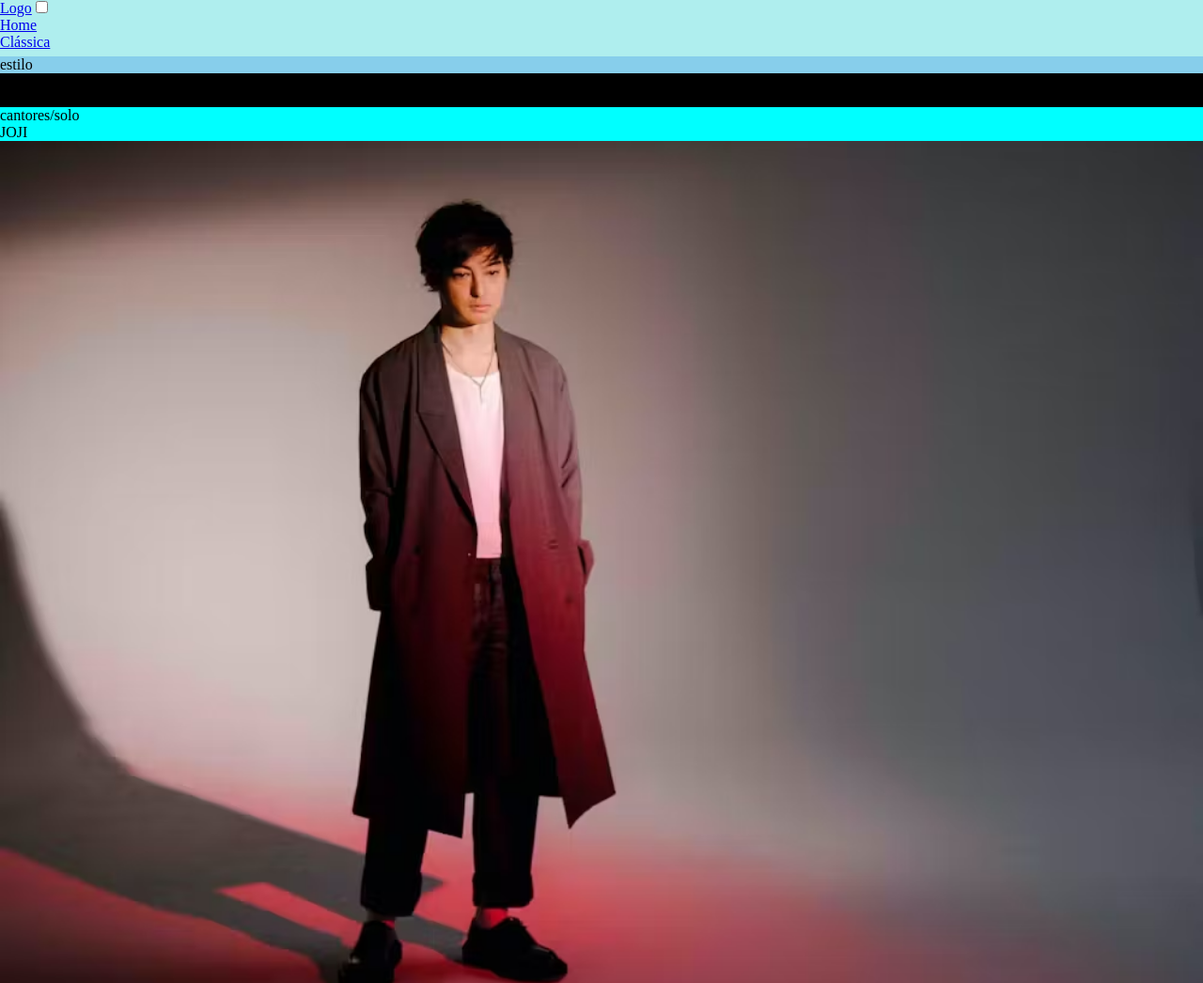
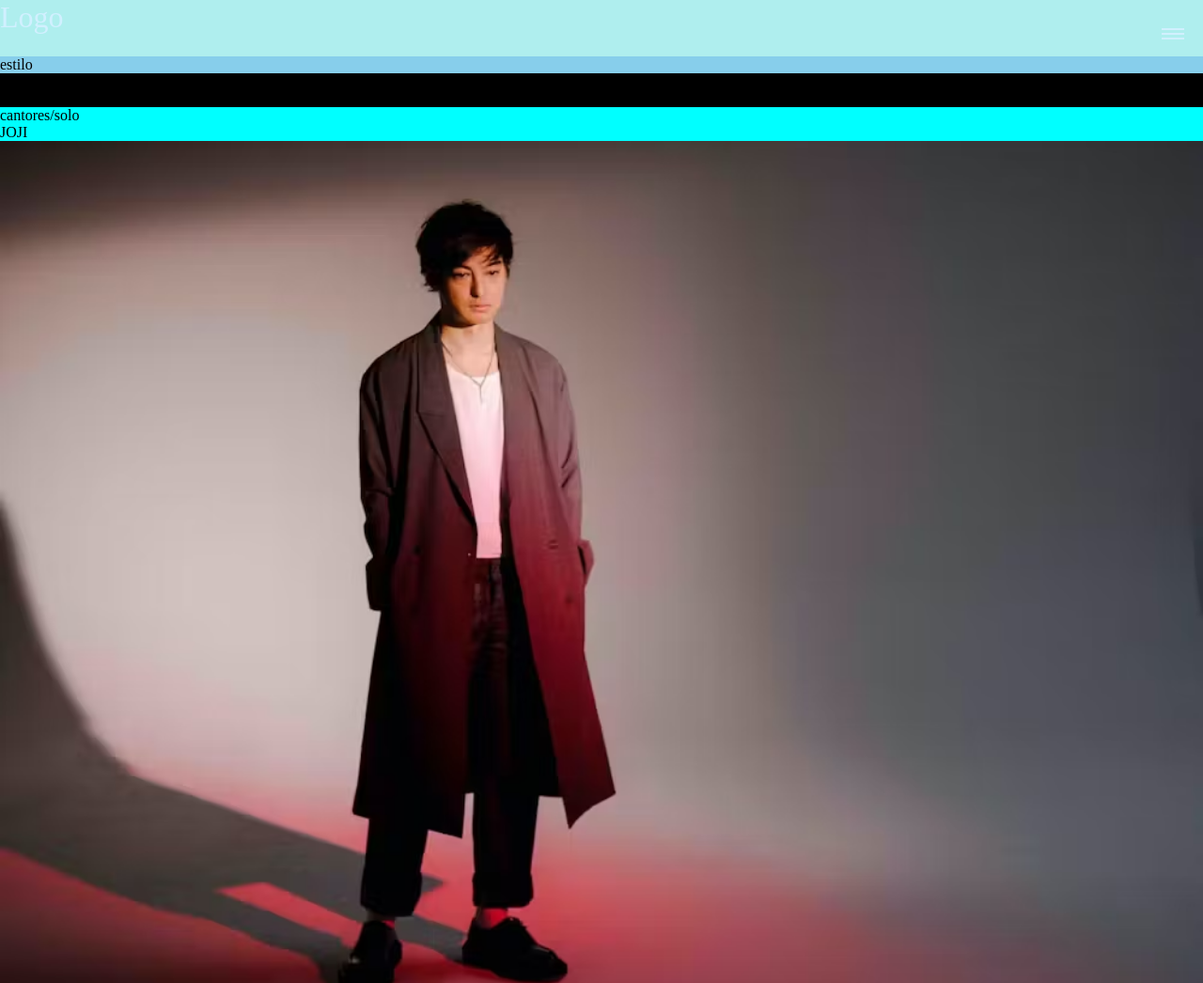
Before and after one commit to capivaramaldita/2i2t, a plain HTML site: page index.html in a window 1280 px wide. Shown: the top 1046 px of the page at 94% size. Drawn offline with Linux system fonts and the light colour scheme; files whose address does not match are found by name.

Commit message:
Update musica.css

```diff
--- a/musica.css
+++ b/musica.css
@@ -7,11 +7,78 @@
 body {
     background-color: aquamarine;
 }
+a {
+    text-decoration: none;
+}
+ul {
+    list-style: none;
+}
  .menu {
     width: 100%;
     height: 60px;
     background-color: paleturquoise;
  }
+.logo {
+    display: inline-block;
+    color: rgb(209, 240, 255);
+    font-size: 32px;
+}
+.nav {
+    width: 100%;
+    height: 100%;
+    position: fixed;
+    background-color: rgb(84, 84, 204);
+    overflow: hidden;
+}
+.nav a {
+    display: block;
+    padding: 30px;
+    color: rgb(209, 240, 255);
+}
+.nav a:hover {
+    background-color: rgb(73, 194, 255);
+}
+.nav {
+    max-height: 0;
+    transition: max-height .5s ease-out;
+}
+.hamburger {
+    cursor: pointer;
+    float: right;
+    padding: 35px 20px;
+}
+.hamb-line {
+    background-color: rgb(209, 240, 255);
+    display: block;
+    height: 2px;
+    position: relative;
+    width: 24px;
+}
+.hamb-line::before,
+.hamb-line::after{
+    background-color: rgb(209, 240, 255);
+    content: '';
+    display: block;
+    height: 100%;
+    position: absolute;
+    transition: all 2s ease-out;
+    width: 100%;
+}
+.hamb-line::before{
+    top: 5px;
+}
+.hamb-line::after{
+    top: -5px;
+}
+.side-menu {
+    display: none;
+}
+.side-menu:checked ~ nav{
+    max-width: 100%;
+}
+.side-menu:checked ~ .hamburger .hamb-line{
+    background: transparent;
+}
 .conteudo-musica{
     width: 100%;
     background-color: black;
```
